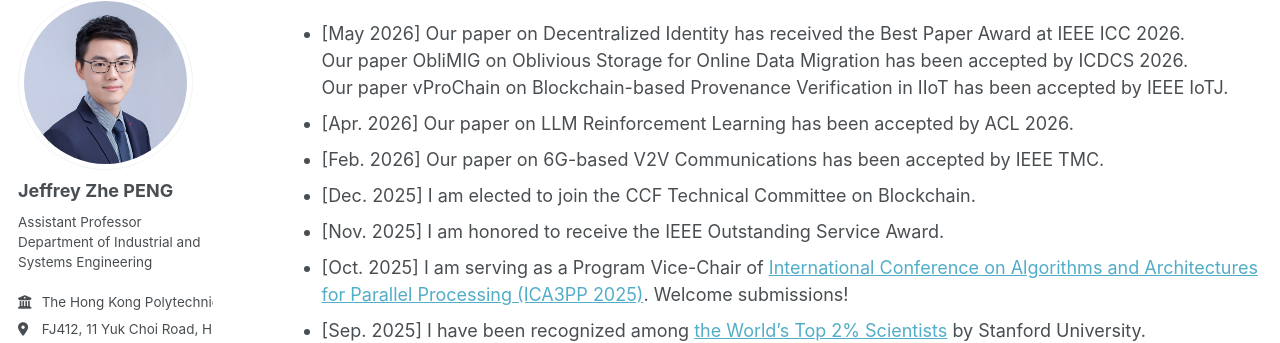
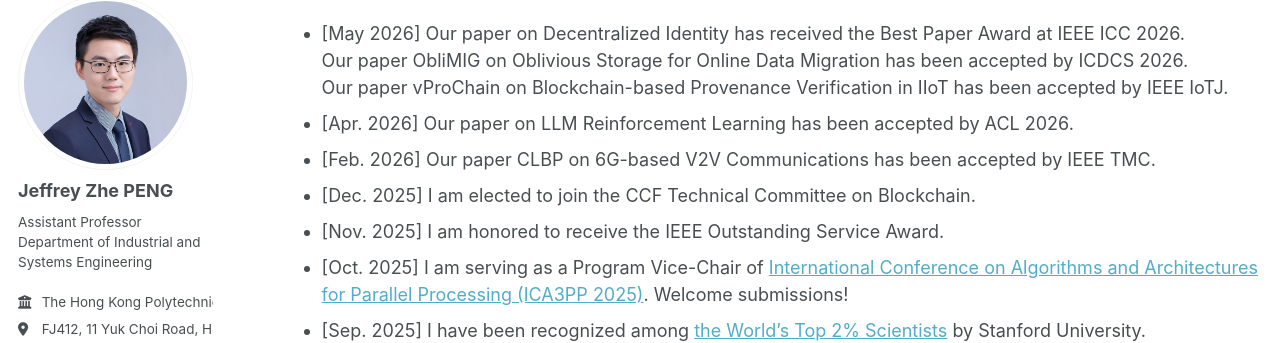
Before and after one commit to PENG-Zhe/peng-zhe.github.io, a Jekyll site: the page built from _pages/about.md, in a window 1280 px wide and 900 px high, scrolled down 832 px. Shown: the part 111-454 px from the top of the window. Built offline with Jekyll 4.4.1, drawn with Linux system fonts in a browser that asks for light colours; some web fonts are replaced.

Commit message:
Update about.md

```diff
--- a/_pages/about.md
+++ b/_pages/about.md
@@ -30,7 +30,7 @@ Undergraduate and MSc students seeking [URIS](https://www.polyu.edu.hk/gs/ug-res
 Our paper ObliMIG on Oblivious Storage for Online Data Migration has been accepted by ICDCS 2026. <br>
 Our paper vProChain on Blockchain-based Provenance Verification in IIoT has been accepted by IEEE IoTJ.
 - [Apr. 2026] Our paper on LLM Reinforcement Learning has been accepted by ACL 2026.
-- [Feb. 2026] Our paper on 6G-based V2V Communications has been accepted by IEEE TMC.
+- [Feb. 2026] Our paper CLBP on 6G-based V2V Communications has been accepted by IEEE TMC.
 - [Dec. 2025] I am elected to join the CCF Technical Committee on Blockchain.
 - [Nov. 2025] I am honored to receive the IEEE Outstanding Service Award.
 - [Oct. 2025] I am serving as a Program Vice-Chair of <a href="https://ieee-cybermatics.org/2025/ica3pp/index.html" target="_blank">International Conference on Algorithms and Architectures for Parallel Processing (ICA3PP 2025)</a>. Welcome submissions!
```
